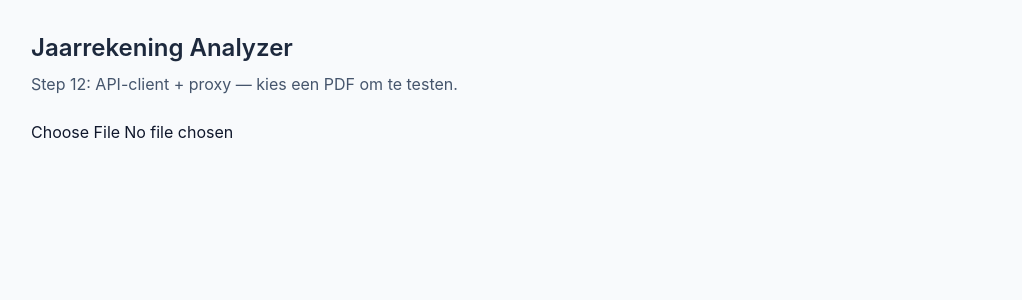
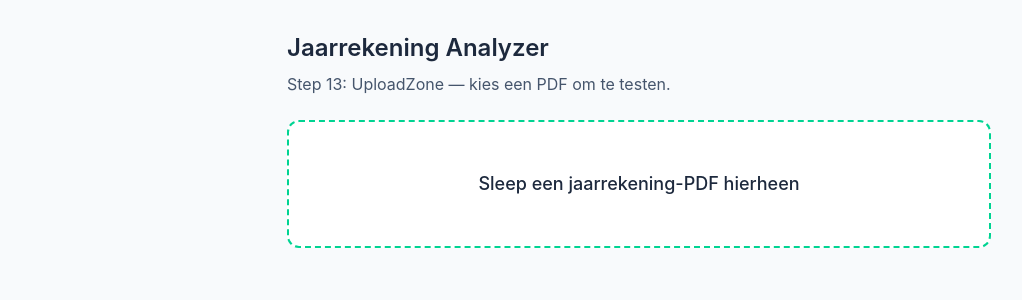
Before and after one commit to QuintenDes/jaarrekening-analyzer, a React (Vite) app in the folder frontend/: page / in a window 1280 px wide. Shown: the top 300 px of the page, without its empty margins (1-1023 px from the left). Built offline with nearby package versions, Linux system fonts and the light colour scheme.

Commit message:
Add UploadZone component (step 13).
Replace the raw file input with a presentational dropzone that reports selected PDFs via onFile.

```diff
--- a/frontend/src/App.tsx
+++ b/frontend/src/App.tsx
@@ -1,15 +1,15 @@
-import { useState, type ChangeEvent } from "react";
+import { useState } from "react";
 import { analyzePdf } from "./api/client";
+import { UploadZone } from "./components/UploadZone";
 
-/** Tijdelijke test-UI voor step 12 — echte UploadZone volgt in step 13. */
+/** Step 13: UploadZone wired; tables/ratios volgen later. */
 function App() {
+  const [loading, setLoading] = useState(false);
   const [status, setStatus] = useState<string | null>(null);
 
-  async function handleFileChange(event: ChangeEvent<HTMLInputElement>) {
-    const file = event.target.files?.[0];
-    if (!file) return;
-
-    setStatus("Bezig met analyseren…");
+  async function handleFile(file: File) {
+    setLoading(true);
+    setStatus(null);
     try {
       const result = await analyzePdf(file);
       console.log("AnalysisResult", result);
@@ -21,26 +21,22 @@ function App() {
       console.error(message);
       setStatus(`Fout: ${message}`);
     } finally {
-      // Zelfde bestand opnieuw kunnen kiezen
-      event.target.value = "";
+      setLoading(false);
     }
   }
 
   return (
-    <main className="min-h-screen p-8">
+    <main className="mx-auto min-h-screen max-w-3xl p-8">
       <h1 className="text-2xl font-semibold text-slate-800">
         Jaarrekening Analyzer
       </h1>
       <p className="mt-2 text-slate-600">
-        Step 12: API-client + proxy — kies een PDF om te testen.
+        Step 13: UploadZone — kies een PDF om te testen.
       </p>
 
-      <input
-        type="file"
-        accept="application/pdf,.pdf"
-        className="mt-6 block"
-        onChange={handleFileChange}
-      />
+      <div className="mt-6">
+        <UploadZone onFile={handleFile} loading={loading} />
+      </div>
 
       {status && <p className="mt-4 text-sm text-slate-700">{status}</p>}
     </main>
--- /dev/null
+++ b/frontend/src/components/UploadZone.tsx
@@ -0,0 +1,38 @@
+interface UploadZoneProps {
+  /** Wordt aangeroepen zodra de gebruiker een PDF kiest — parent doet de API-call. */
+  onFile: (file: File) => void;
+  /** True tijdens analyse: input disabled + grijze look. */
+  loading: boolean;
+}
+
+/**
+ * Presentational upload-UI: geen drag-drop library, alleen een styled <label>
+ * rond een verborgen file-input. De parent blijft "controlled" via onFile.
+ */
+export function UploadZone({ onFile, loading }: UploadZoneProps) {
+  return (
+    <label
+      className={`flex cursor-pointer flex-col items-center justify-center rounded-xl border-2 border-dashed px-8 py-12 transition ${
+        loading
+          ? "border-slate-300 bg-slate-100 opacity-60"
+          : "border-emerald-400 bg-white hover:border-emerald-500 hover:bg-emerald-50"
+      }`}
+    >
+      <input
+        type="file"
+        accept=".pdf"
+        className="hidden"
+        disabled={loading}
+        onChange={(event) => {
+          const file = event.target.files?.[0];
+          if (file) onFile(file);
+          // Zelfde bestand opnieuw kunnen kiezen
+          event.target.value = "";
+        }}
+      />
+      <p className="text-lg font-medium text-slate-800">
+        {loading ? "PDF analyseren..." : "Sleep een jaarrekening-PDF hierheen"}
+      </p>
+    </label>
+  );
+}
```
Also changed, not shown: 1 other file (tests, documents, lock files or other folders).
